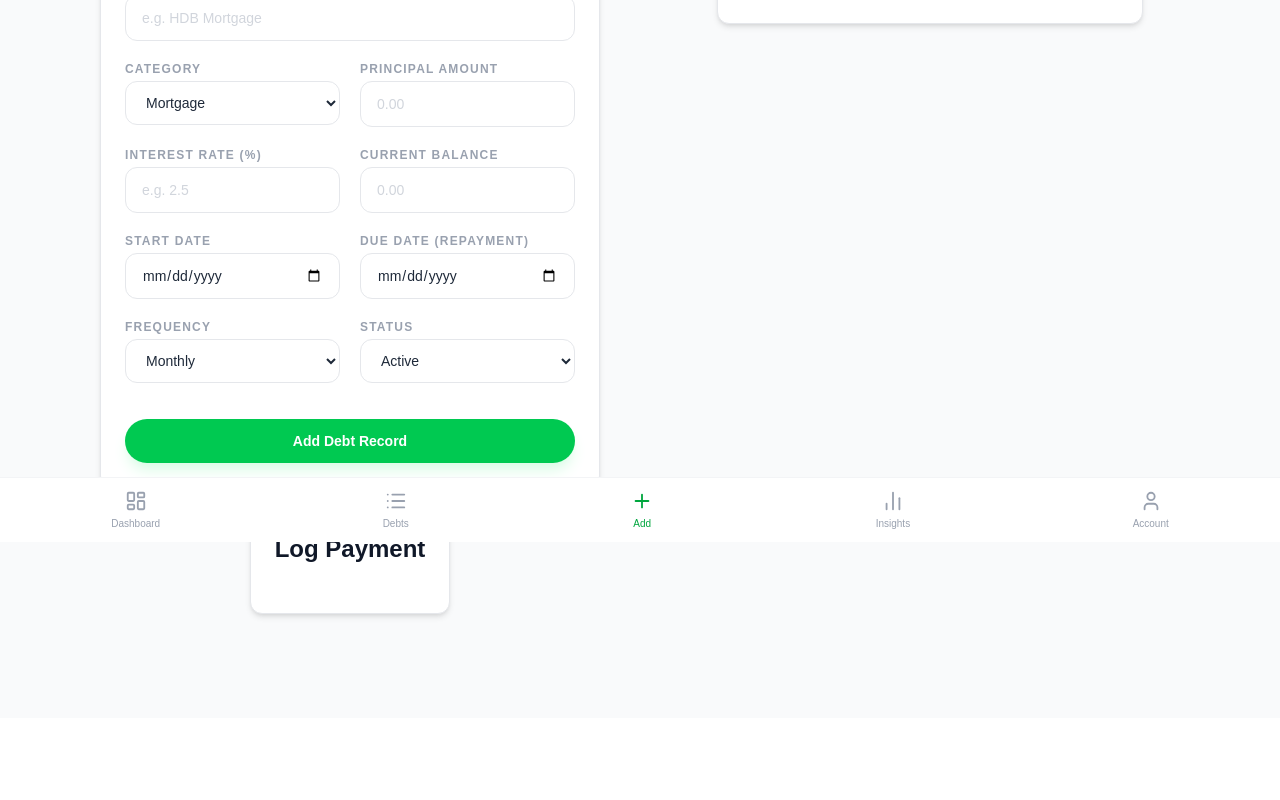
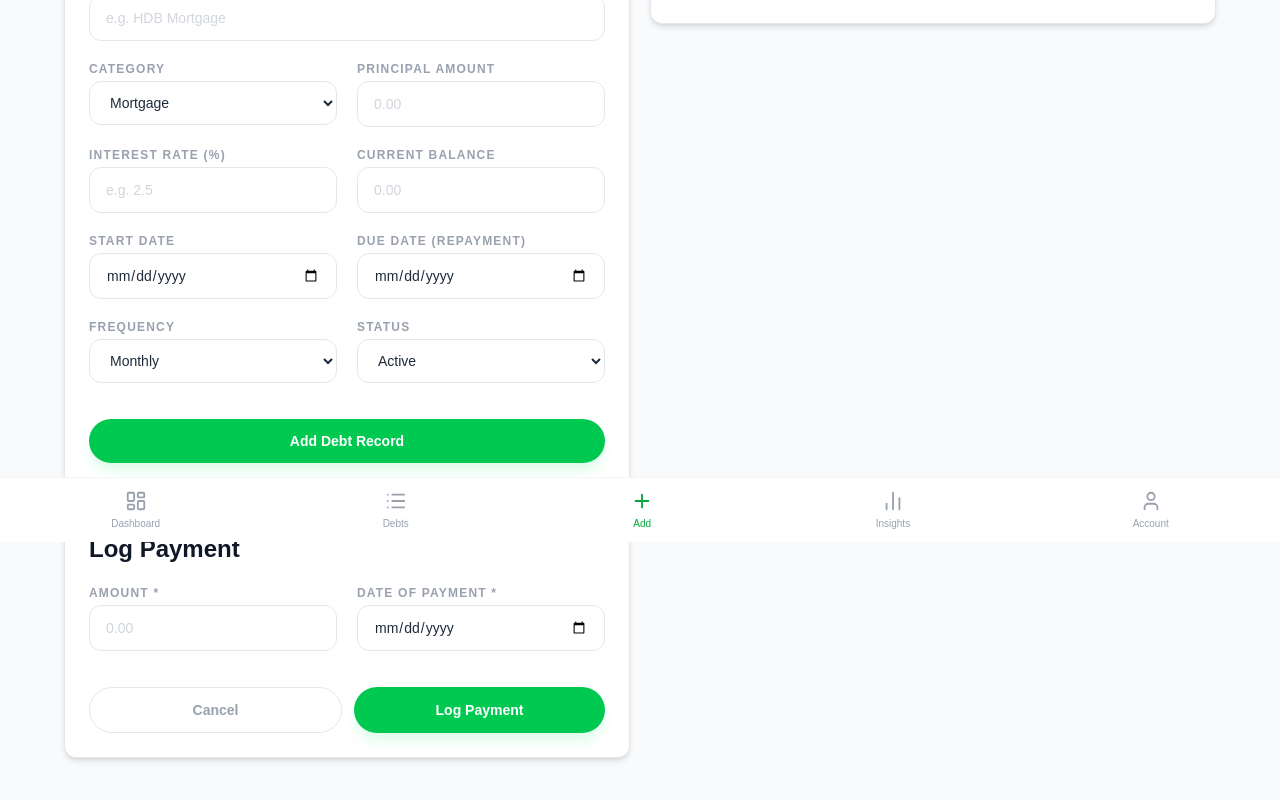
Before and after one commit to mmmdevlab/DebtFlow-Financial-App, a React (Vite) app in the folder frontend/: page /log-entries in a window 1280 px wide. Shown: the part 258-1058 px from the top of the page. Before the commit the page ends 976 px from the top, so only its background shows below. Built offline with nearby package versions, Linux system fonts and the light colour scheme; no server answers; sample sign-in values are in the browser's storage.

Commit message:
style: refine UI components and add PaymentCard

```diff
--- a/frontend/src/components/Debt/FormView.jsx
+++ b/frontend/src/components/Debt/FormView.jsx
@@ -8,7 +8,7 @@ const FormView = ({ formData, handleChange, handleSubmit }) => {
   return (
     <form
       onSubmit={handleSubmit}
-      className="flex flex-col gap-5 max-w-xl mx-auto border border-gray-200 rounded-xl p-6 bg-white shadow-md"
+      className="flex flex-col gap-5 max-w-xl min-w-auto border border-gray-200 rounded-xl p-6 bg-white shadow-md"
     >
       <div>
         <h1 className="text-2xl font-extrabold text-gray-900">Add New Debt</h1>
@@ -115,7 +115,7 @@ const FormView = ({ formData, handleChange, handleSubmit }) => {
           >
             <option value="monthly">Monthly</option>
             <option value="annually">Annually</option>
-            <option value="annually">One-time payment</option>
+            <option value="one-time">One-time payment</option>
           </select>
         </label>
 
--- /dev/null
+++ b/frontend/src/components/Debt/PaymentCard.jsx
@@ -0,0 +1,100 @@
+import { Pencil, Trash2 } from "lucide-react";
+import ActionButton from "../UI/ActionButton";
+
+const PaymentCard = ({ payment, handleEdit, handleDelete }) => {
+  const formatDate = (dateStr) =>
+    new Date(dateStr).toLocaleDateString("en-SG", {
+      day: "numeric",
+      month: "short",
+      year: "numeric",
+    });
+
+  const formatCurrency = (amount) =>
+    new Intl.NumberFormat("en-SG", {
+      style: "currency",
+      currency: "SGD",
+    }).format(amount);
+
+  const labelStyle =
+    "text-xs font-semibold tracking-widest uppercase text-gray-400";
+  const valueStyle = "text-sm text-gray-800 mt-0.5";
+
+  return (
+    <div className="border border-gray-200 rounded-xl p-5 bg-white flex flex-col gap-4">
+      <div className="flex justify-between items-start">
+        <div>
+          <p className="text-base font-semibold text-gray-900">
+            {payment.label}
+          </p>
+          <p className="text-xs text-gray-400 mt-0.5">{payment.category}</p>
+        </div>
+        <div className="flex gap-2">
+          <ActionButton onClick={() => handleEdit(payment)}>
+            <Pencil size={14} />
+          </ActionButton>
+          <ActionButton
+            variant="danger"
+            onClick={() => handleDelete(payment._id)}
+          >
+            <Trash2 size={14} />
+          </ActionButton>
+        </div>
+      </div>
+
+      <div className="grid grid-cols-2 gap-4 border-t border-gray-100 pt-4">
+        <div>
+          <p className={labelStyle}>Amount Paid</p>
+          <p className={valueStyle}>{formatCurrency(payment.amount)}</p>
+        </div>
+        <div>
+          <p className={labelStyle}>Date of Payment</p>
+          <p className={valueStyle}>{formatDate(payment.payment_date)}</p>
+        </div>
+        <div>
+          <p className={labelStyle}>Remaining Balance</p>
+          <p className={valueStyle}>
+            {formatCurrency(payment.current_balance)}
+          </p>
+        </div>
+        <div>
+          <p className={labelStyle}>Due Date</p>
+          <p className={valueStyle}>{formatDate(payment.due_date)}</p>
+        </div>
+      </div>
+    </div>
+  );
+};
+
+const PaymentHistoryLog = ({ payments = [], handleEdit, handleDelete }) => {
+  return (
+    <div className="flex flex-col gap-5 max-w-xl mx-auto border border-gray-200 rounded-xl p-6 bg-white shadow-md">
+      <div>
+        <h1 className="text-2xl font-extrabold text-gray-900">
+          All Payment History
+        </h1>
+        <p className="text-sm text-gray-400 mt-1">
+          {payments.length} record{payments.length !== 1 ? "s" : ""}
+        </p>
+      </div>
+
+      {payments.length === 0 ? (
+        <p className="text-sm text-gray-400 text-center py-8">
+          No payment records yet.
+        </p>
+      ) : (
+        <div className="flex flex-col gap-4">
+          {payments.map((payment) => (
+            <PaymentCard
+              key={payment._id}
+              payment={payment}
+              handleEdit={handleEdit}
+              handleDelete={handleDelete}
+            />
+          ))}
+        </div>
+      )}
+    </div>
+  );
+};
+
+export default PaymentHistoryLog;
--- a/frontend/src/components/Debt/PaymentForm.jsx
+++ b/frontend/src/components/Debt/PaymentForm.jsx
@@ -1,10 +1,69 @@
-//should only show when clicked in an active debt card, otherwise should be hidden.
-const PaymentHistoryLog = () => {
+const PaymentForm = ({ debt, onCancel }) => {
+  const labelStyle =
+    "text-xs font-semibold tracking-widest uppercase text-gray-400 mb-1";
+
+  const inputStyle =
+    "w-full px-4 py-3 rounded-xl border border-gray-200 text-sm text-gray-800 placeholder-gray-300 focus:outline-none focus:ring-2 focus:ring-green-400 bg-white transition";
+
+  const handleSubmit = (e) => {
+    e.preventDefault();
+  };
+
   return (
-    <div className="flex flex-col gap-5 max-w-xl mx-auto border border-gray-200 rounded-xl p-6 bg-white shadow-md">
-      <h1 className="text-2xl font-bold text-gray-900 mb-6">Log Payment</h1>
-    </div>
+    <form
+      onSubmit={handleSubmit}
+      className="flex flex-col gap-5 w-full sm:max-w-xl mx-auto border border-gray-200 rounded-xl p-6 bg-white shadow-md"
+    >
+      <div>
+        <h1 className="text-2xl font-extrabold text-gray-900">Log Payment</h1>
+        {debt && (
+          <p className="text-sm text-gray-400 mt-1">
+            Recording payment for{" "}
+            <span className="text-gray-600 font-medium">{debt.label}</span>
+          </p>
+        )}
+      </div>
+
+      <div className="grid grid-cols-1 md:grid-cols-2 gap-5">
+        <label className="flex flex-col">
+          <span className={labelStyle}>Amount *</span>
+          <input
+            type="number"
+            name="amount"
+            placeholder="0.00"
+            className={inputStyle}
+            required
+          />
+        </label>
+
+        <label className="flex flex-col min-w-0">
+          <span className={labelStyle}>Date of Payment *</span>
+          <input
+            type="date"
+            name="payment_date"
+            className={inputStyle}
+            required
+          />
+        </label>
+      </div>
+
+      <div className="flex gap-3 mt-4">
+        <button
+          type="button"
+          onClick={onCancel}
+          className="flex-1 py-3 rounded-full border border-gray-200 text-sm font-bold text-gray-400 hover:bg-gray-50 transition"
+        >
+          Cancel
+        </button>
+        <button
+          type="submit"
+          className="flex-1 py-3 bg-green-500 text-white rounded-full text-sm font-bold hover:bg-green-600 transition shadow-lg shadow-green-100"
+        >
+          Log Payment
+        </button>
+      </div>
+    </form>
   );
 };
 
-export default PaymentHistoryLog;
+export default PaymentForm;
--- a/frontend/src/components/Debt/PaymentHistoryLog.jsx
+++ b/frontend/src/components/Debt/PaymentHistoryLog.jsx
@@ -1,10 +1,11 @@
 const PaymentHistoryLog = () => {
   return (
-    <div className="flex flex-col gap-5 max-w-xl mx-auto border border-gray-200 rounded-xl p-6 bg-white shadow-md">
+    <div className="flex flex-col gap-5 w-full sm:max-w-xl mx-auto border border-gray-200 rounded-xl p-6 bg-white shadow-md">
       <h1 className="text-2xl font-bold text-gray-900 mb-6">
         All Payment History
       </h1>
-      <p>Creditor name, Payment date, Type date, date to add</p>
+      <p>PaymentCard to go here</p>
+      {/* <PaymentCard /> */}
     </div>
   );
 };
--- a/frontend/src/components/UI/ActionButton.jsx
+++ b/frontend/src/components/UI/ActionButton.jsx
@@ -8,7 +8,7 @@ const ActionButton = ({
   ...props
 }) => {
   const baseStyles =
-    "flex items-center justify-center gap-2 rounded-lg transition-all active:scale-95 flex-shrink-0 font-bold text-xs";
+    "flex items-center justify-center gap-2 rounded-full transition-all active:scale-95 flex-shrink-0 font-bold text-xs";
 
   // Variant styles
   const variants = {
--- a/frontend/src/pages/InsightsPage.jsx
+++ b/frontend/src/pages/InsightsPage.jsx
@@ -1,6 +1,6 @@
 const InsightsPage = () => {
   return (
-    <div className="flex flex-col gap-5 max-w-xl mx-auto border border-gray-200 rounded-xl p-6 bg-white shadow-md">
+    <div className="flex flex-col gap-5 w-full sm:max-w-xl mx-auto border border-gray-200 rounded-xl p-6 bg-white shadow-md">
       <h1>Debt Tracker Insights</h1>
       <section></section>
 
--- a/frontend/src/pages/LogPage.jsx
+++ b/frontend/src/pages/LogPage.jsx
@@ -2,11 +2,13 @@ import AddDebtForm from "../components/Debt/AddDebtForm";
 import PaymentHistoryLog from "../components/Debt/PaymentHistoryLog";
 import PaymentForm from "../components/Debt/PaymentForm";
 
+// usestate to hide the logpayment and all payment history
+// we have to direct the user to this page to make payments when they click on a debt from the list of debts.
 // to add state for Paymentform only to show when a debt is selected from the list of debts.
 const LogPage = () => {
   return (
     <div className="min-h-screen bg-gray-50 p-5">
-      <div className="max-w-6xl mx-auto grid grid-cols-1 lg:grid-cols-2 gap-2">
+      <div className="max-w-6xl mx-auto grid grid-cols-1 lg:grid-cols-2 gap-5">
         <section className="flex flex-col gap-5">
           <AddDebtForm />
           <PaymentForm />
```
Also changed, not shown: frontend/src/components/Debt/DebtCard.jsx (+34 -15 lines), frontend/src/pages/AccountPage.jsx (+20 -7 lines), 1 other file (tests, documents, lock files or other folders).
